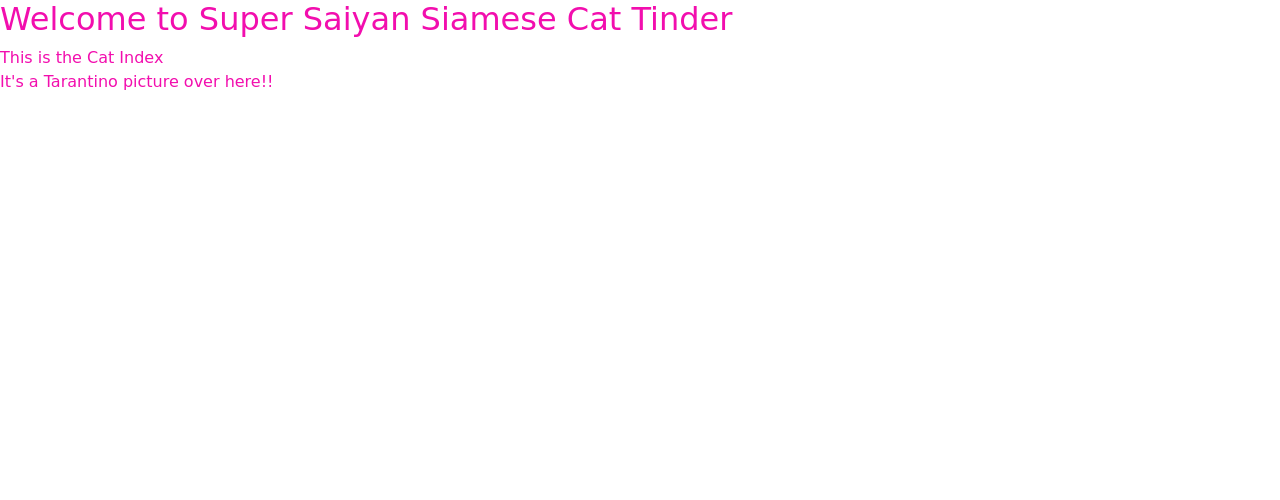
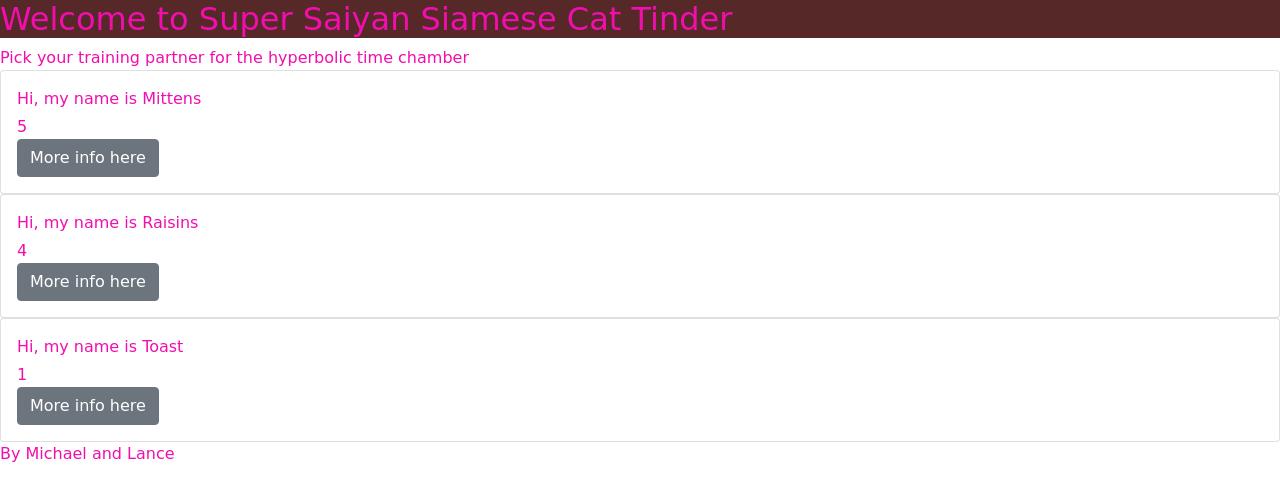
Before and after one commit to learn-academy-2022-charlie/cat-tinder-frontend-super-saiyan-siamese, a React (Create React App) app: page /catindex in a window 1280 px wide. Shown: the top 500 px of the page. Built offline with nearby package versions, Linux system fonts and the light colour scheme.

Commit message:
Added CatIndex.test.js. Currently styling CatIndex.js

```diff
--- a/src/App.js
+++ b/src/App.js
@@ -26,13 +26,14 @@
     }
   }
   render() {
+    const { cats } = this.state
     return (
       <Router>
         <main id="mainFont">
           <Header />
           <Switch>
             <Route exact path="/" component={Home} />
-            <Route path="/catindex" component={CatIndex} />
+            <Route path="/catindex" render={(props) => <CatIndex cats={cats} />} />
             <Route path="/catshow" component={CatShow} />
             <Route path="/catnew" component={CatNew} />
             <Route path="/catedit" component={CatEdit} />
--- a/src/components/Footer.css
+++ b/src/components/Footer.css
@@ -1,3 +1,6 @@
 .footer {
     font-size: 100%;
+    position: sticky;
+    /* unsure if this bottom tag is as useful as a sideways wipe */
+    bottom: 0;
 }
--- a/src/components/Footer.js
+++ b/src/components/Footer.js
@@ -3,7 +3,7 @@
 class Footer extends Component {
   render() {
     return (
-      <p className="footer">It's a Tarantino picture over here!!</p>
+      <p className="footer">By Michael and Lance</p>
     )
   }
 }
--- a/src/components/Header.css
+++ b/src/components/Header.css
@@ -1,5 +1,6 @@
 .header {
     font-size: 2rem;
     position: sticky;
-    top: 0
+    top: 0;
+    background-color: rgb(86, 40, 40)
 }
--- a/src/pages/CatIndex.js
+++ b/src/pages/CatIndex.js
@@ -1,9 +1,39 @@
 import React, { Component } from 'react'
+import { NavLink } from 'react-router-dom'
+import {
+  Card,
+  CardImg,
+  CardBody,
+  CardTitle,
+  CardSubtitle,
+  Button
+} from 'reactstrap'
 
 class CatIndex extends Component {
   render() {
-    return (
-      <div>This is the Cat Index</div>
+    const { cats } = this.props
+    console.log("INDEX", cats)
+    return (<>
+
+      <div>Pick your training partner for the hyperbolic time chamber</div>
+
+      {cats && cats.map((cat, index) => {
+        return (
+          <Card key={index}>
+            {/* The cat images are stretching across the whole browser. We want to have tiny thumbnails for the cats on CatIndex */}
+            {/* <CardImg top height="50px" width="50px" src={cat.image} /> */}
+            <CardBody>
+              <CardTitle>Hi, my name is {cat.name}</CardTitle>
+              <CardSubtitle>{cat.age}</CardSubtitle>
+              <NavLink to={`/catshow/${cat.id}`}>
+                <Button>More info here</Button>
+              </NavLink>
+            </CardBody>
+          </Card>
+        )
+      })
+      }
+    </>
     )
   }
 }
```
Also changed, not shown: 2 other files (tests, documents, lock files or other folders).
